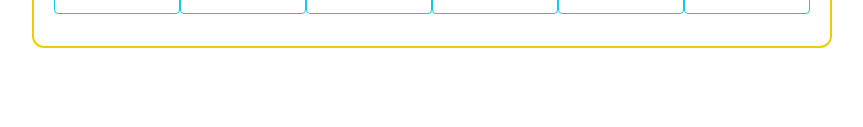
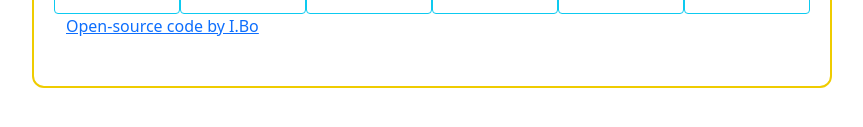
Before and after one commit to irinbo/heyho, a plain HTML site: page index.html in a window 1280 px wide. Shown: the part 601-728 px from the top of the page, without its empty margins (208-1071 px from the left). Drawn offline with nearby package versions, Linux system fonts and the light colour scheme.

Commit message:
Added git link

```diff
--- a/index.html
+++ b/index.html
@@ -226,6 +226,7 @@
         </div>
       </div>
     </div>
+    <p><a href="https://github.com/irinbo/heyho" target="_blank">Open-source code by I.Bo</a></p>
     <script src="script.js"></script>
   </body>
 </html>
```
